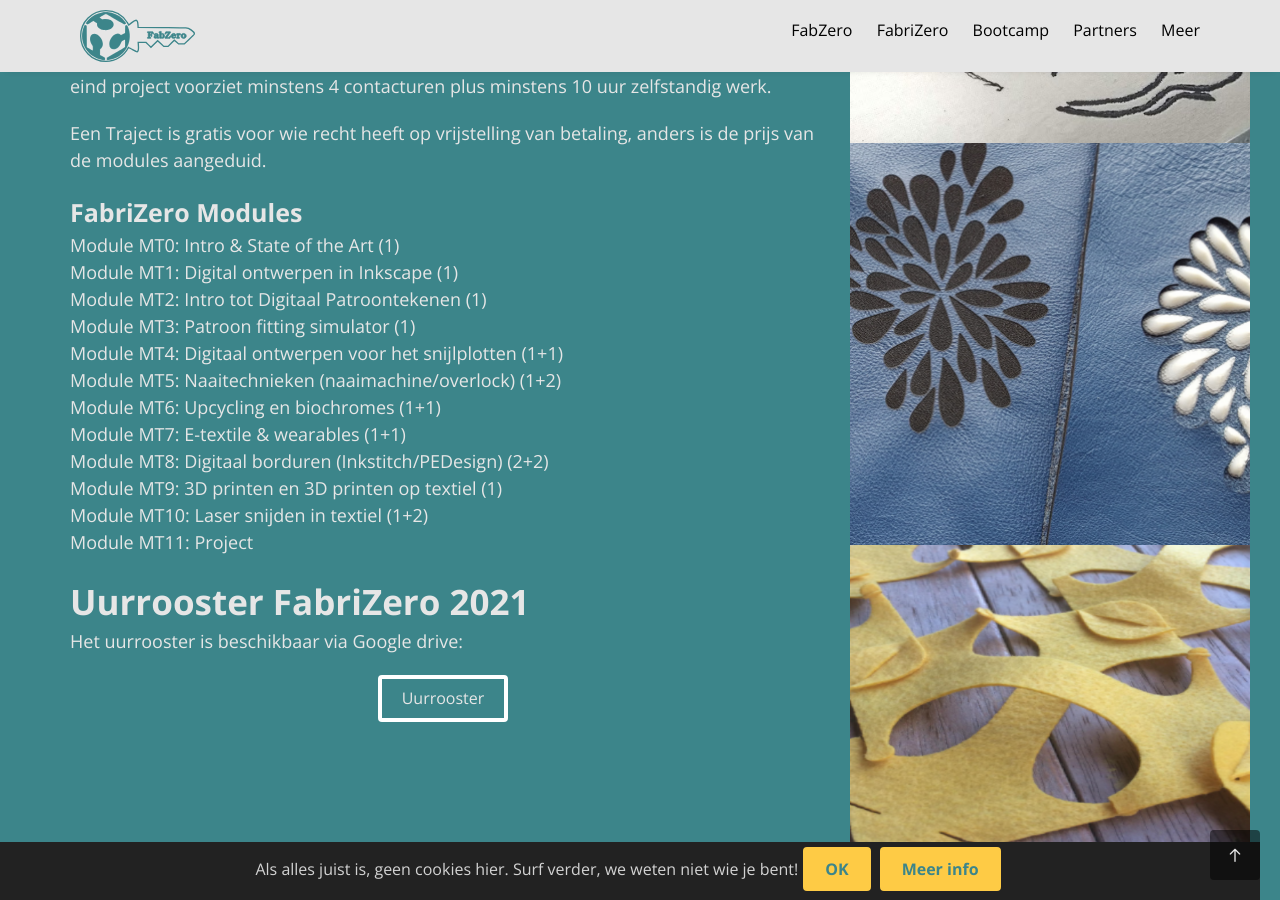
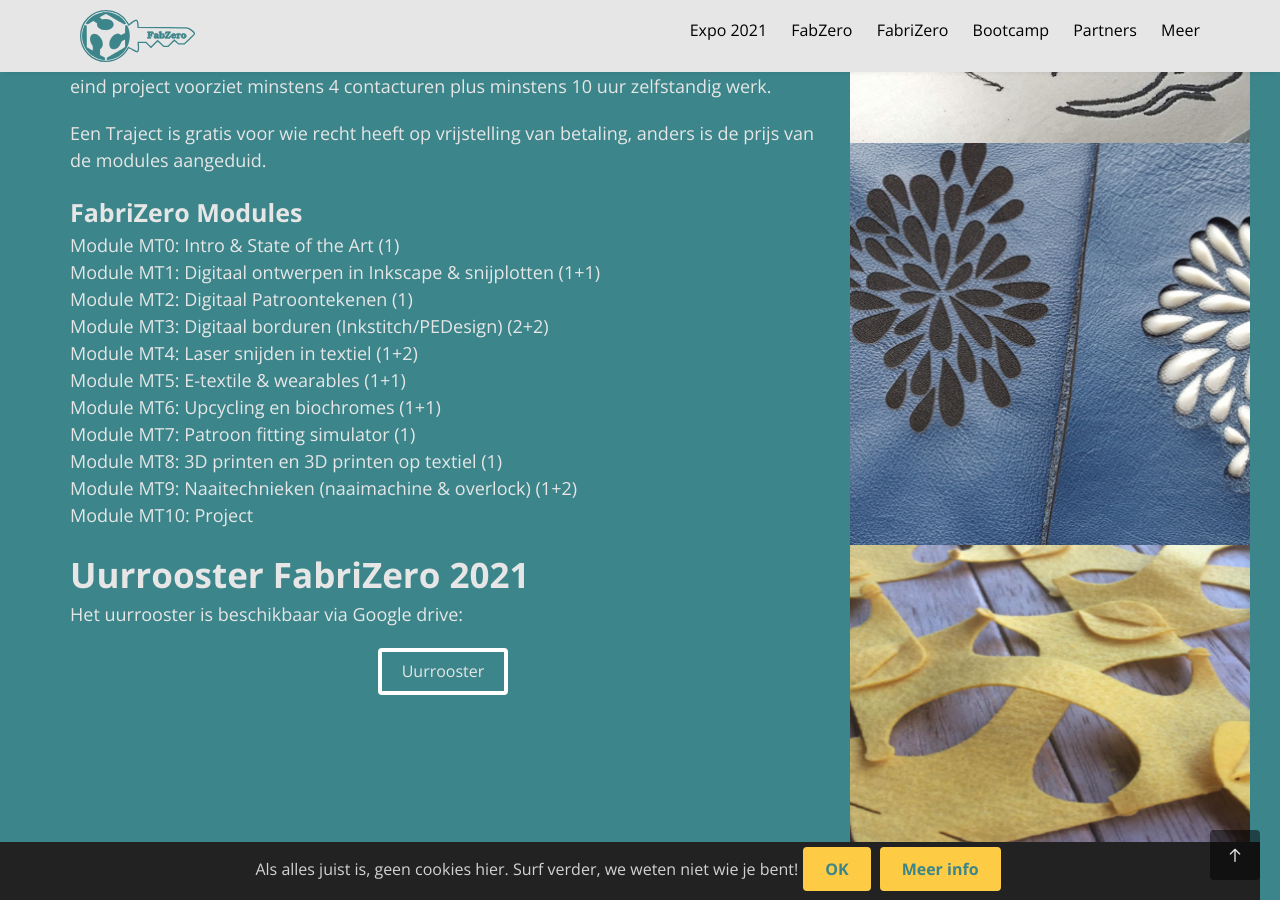
Before and after one commit to IngegnoMakerSpace/inclusievekets, a Jekyll site: the page built from _pages/fabrizero.html, in a window 1280 px wide and 900 px high, scrolled down 2841 px. Built offline with Jekyll 4.4.1, drawn with Linux system fonts in a browser that asks for light colours; nearby versions of some CDN libraries; some web fonts are replaced.

Commit message:
Changes Expo and partner

```diff
--- a/_data/partners.json
+++ b/_data/partners.json
@@ -96,4 +96,10 @@
     "link": "http://medialab.brussels/",
     "margin-top": "50px"
   },
+  {
+    "title": "Infineon en Cypress",
+    "logo": "assets/images/partners/IFXCYP_one-line.png",
+    "link": "http://infineon.com",
+    "margin-top": "50px"
+  },
 ]
--- a/_includes/navbar.html
+++ b/_includes/navbar.html
@@ -10,6 +10,14 @@
       <div class="col-xs-10 text-right menu-1">
         <ul>
           <!--li class="active"><a href="index.html">Home</a></li-->
+          <li class="has-dropdown">
+            <span>Expo 2021</span>
+            <ul class="dropdown">
+              <li><a href="{{ site.baseurl }}/fabexpo">Info Expo 2021</a></li>
+              <li><a href="{{ site.baseurl }}/fabzeroexpo">FabZero Expo 2021</a></li>
+              <li><a href="{{ site.baseurl }}/fabrizeroexpo">FabRiZero Expo 2021</a></li>
+            </ul>
+          </li>
           <li class="has-dropdown">
             <span>FabZero</span>
             <ul class="dropdown">
--- a/_pages/fabrizero.html
+++ b/_pages/fabrizero.html
@@ -114,27 +114,25 @@
 
 Module MT0: Intro &amp; State of the Art (1) <br />
 
-Module MT1: Digital ontwerpen in Inkscape (1) <br />
+Module MT1: Digitaal ontwerpen in Inkscape &amp; snijplotten (1+1) <br />
 
-Module MT2: Intro tot Digitaal Patroontekenen (1) <br />
+Module MT2: Digitaal Patroontekenen (1) <br />
 
-Module MT3: Patroon fitting simulator (1) <br />
+Module MT3: Digitaal borduren (Inkstitch/PEDesign) (2+2) <br />
 
-Module MT4: Digitaal ontwerpen voor het snijlplotten (1+1) <br />
+Module MT4: Laser snijden in textiel (1+2) <br />
 
-Module MT5: Naaitechnieken (naaimachine/overlock) (1+2) <br />
+Module MT5: E-textile &amp; wearables (1+1) <br />
 
 Module MT6: Upcycling en biochromes (1+1) <br />
 
-Module MT7: E-textile &amp; wearables (1+1) <br />
+Module MT7: Patroon fitting simulator (1) <br />
 
-Module MT8: Digitaal borduren (Inkstitch/PEDesign) (2+2) <br />
+Module MT8: 3D printen en 3D printen op textiel (1) <br />
 
-Module MT9: 3D printen en 3D printen op textiel (1) <br />
+Module MT9: Naaitechnieken (naaimachine &amp; overlock) (1+2) <br />
 
-Module MT10: Laser snijden in textiel (1+2) <br />
-
-Module MT11: Project <br />
+Module MT10: Project<br />
 </p>
                     <h2>Uurrooster FabriZero 2021</h2>
                     <p>Het uurrooster is beschikbaar via Google drive:</p>
--- a/_pages/fabzero.html
+++ b/_pages/fabzero.html
@@ -32,7 +32,7 @@
                     <ul><li>4 maanden intensief leren : 12 modules over 16 weken met wekelijkse online lessen (live streaming) door experts en wekelijkse openlabs om de opdrachten te maken begeleid door de lokale instructeurs en makers gemeenschap.</li>
                         <li>3 maanden projectontwikkeling : ruime tijd om op eigen tempo je eigen geïntegreerd eindproject (GIP) te maken, geadviseerd door de expert lesgevers en de lokale instructeurs.</li>
                     </ul>
-                    <p>We sluiten af met een Expo van de afstudeerprojecten en diploma uitreiking.</p>
+                  <p>We sluiten af met <a href="{{site.baseurl}}/fabexpo">een Expo</a> van de afstudeerprojecten en diploma uitreiking.</p>
                 </div>
             </div>
             <div class="col-md-4 col-md-offset-0 text-left animate-box" data-animate-effect="fadeInUp">
@@ -41,6 +41,7 @@
         </div>
     </div>
 </div>
+
 
 <div id="fh5co-services" class="fh5co-bg-section2 border-bottom">
     <div class="container">
--- a/index.html
+++ b/index.html
@@ -30,6 +30,7 @@
                 <div class="fh5co-heading2">
                     <h2>Welkom bij <strong>FabZero</strong></h2>
                     <p>FabZero zorgt ervoor dat Digitale fabricatie technieken zoals snijplotten, lasercutten, 3D-printen, toegankelijk zijn voor iedereen. <strong>FabZero: Inclusieve KET's</strong> zorgt daarvoor, met een kwaliteitsvolle opleiding FabZero, onderdompeling in de digitale maakwereld via Bootcamps, en kennismakers via smaakmakers naar een breed publiek. Iedereen kan zich uitleven, verdiepen en verbreden in de openlabs in je buurt!</p>
+                  <p>De FabZero deelnemers maken ook verschillende werken, die ze demonstreren op onze <a href="{{site.baseurl}}/fabexpo">Expo 2021 op 2 locaties</a>.</p>
                 </div>
             </div>
         </div>
```
Also changed, not shown: _pages/fabexpo.html (added, +118 -0 lines), _pages/fabrizeroexpo.html (added, +93 -0 lines), _pages/fabzeroexpo.html (added, +94 -0 lines), assets/images/partners/IFXCYP_one-line.png (added).
